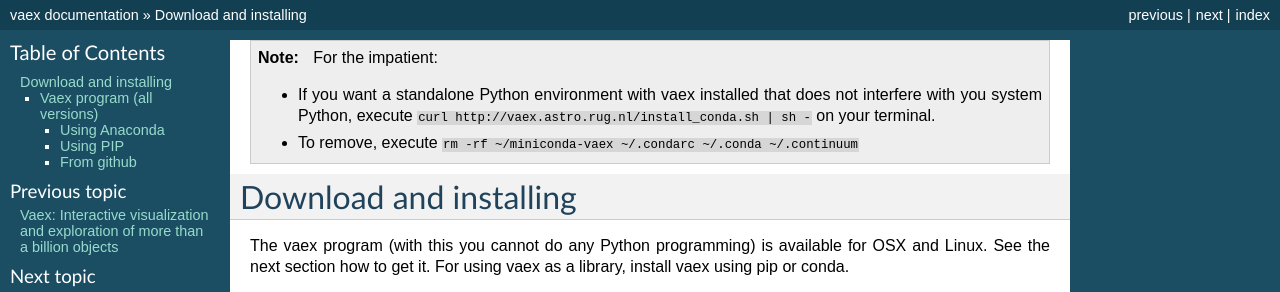
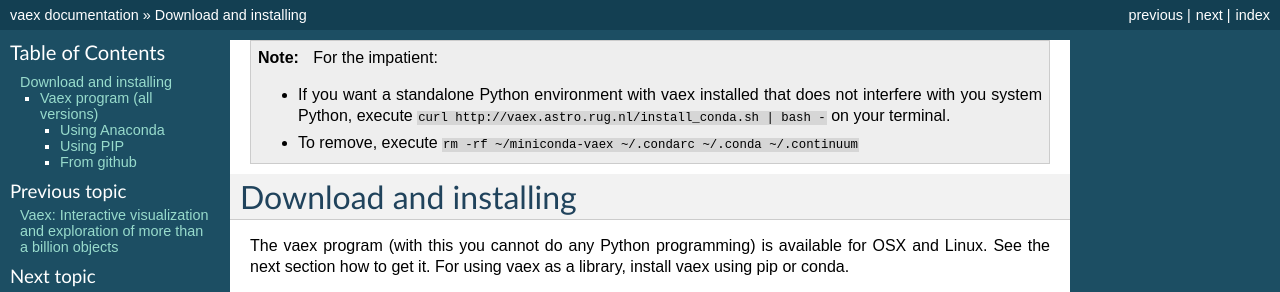
Before and after one commit to vaexio/vaex, a Sphinx documentation site: the page built from docs/source/installing.rst, in a window 1280 px wide. Shown: the top 292 px of the page. Built offline with Sphinx 7.4.7, drawn with Linux system fonts in a browser that asks for light colours; pages that are not in the unit, such as notebooks, are missing from menus; the version number could not be read and is left out.

Commit message:
use bash instead of sh

```diff
--- a/docs/source/installing.rst
+++ b/docs/source/installing.rst
@@ -4,7 +4,7 @@
 
     For the impatient:
 
-    - If you want a standalone Python environment with vaex installed that does not interfere with you system Python, execute ``curl http://vaex.astro.rug.nl/install_conda.sh | sh -`` on your terminal.
+    - If you want a standalone Python environment with vaex installed that does not interfere with you system Python, execute ``curl http://vaex.astro.rug.nl/install_conda.sh | bash -`` on your terminal.
     - To remove, execute ``rm -rf ~/miniconda-vaex ~/.condarc ~/.conda ~/.continuum``
 
 Download and installing
```
